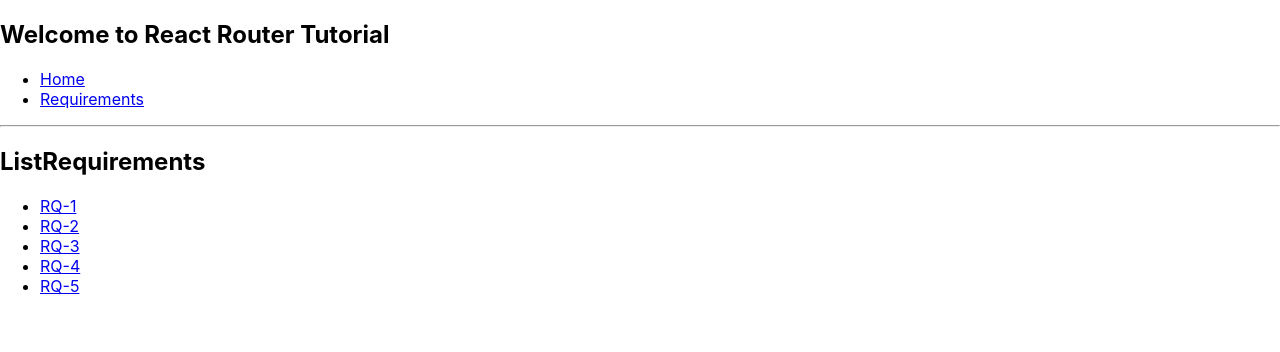
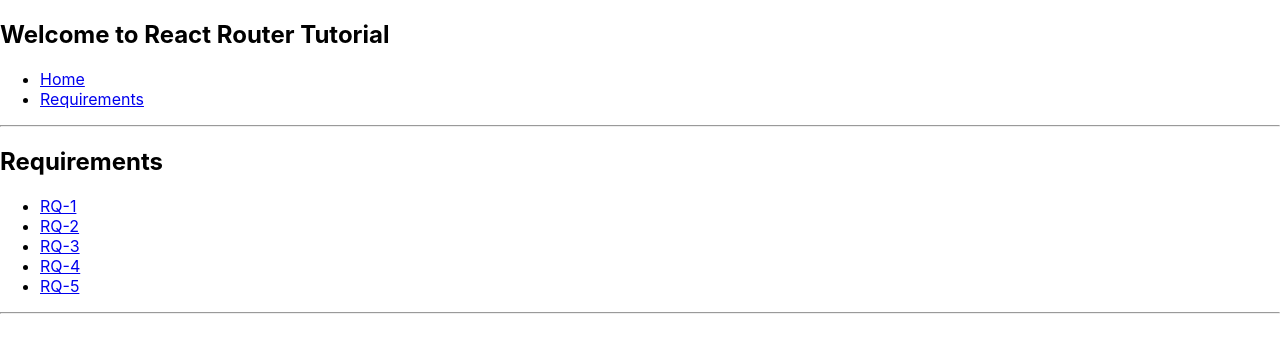
Before and after one commit to bmarcot/react-router-example, a React (Create React App) app: page /requirements in a window 1280 px wide. Shown: the top 352 px of the page. Built offline with nearby package versions, Linux system fonts and the light colour scheme.

Commit message:
Nested routes with requirement nav and details

```diff
--- a/src/ListRequirements.tsx
+++ /dev/null
@@ -1,21 +0,0 @@
-import React, { Component } from "react";
-import { Link } from "react-router-dom";
-
-class ListRequirements extends Component {
-  render() {
-    return (
-      <div>
-        <h2>ListRequirements</h2>
-        <ul>
-          {[1, 2, 3, 4, 5].map(number => (
-            <li key={number}>
-              <Link to={`/requirements/${number}`}>{"RQ-" + number}</Link>
-            </li>
-          ))}
-        </ul>
-      </div>
-    );
-  }
-}
-
-export default ListRequirements;
--- a/src/Requirements.tsx
+++ b/src/Requirements.tsx
@@ -1,15 +1,26 @@
 import React, { Component } from "react";
-import { Switch, Route } from "react-router-dom";
-import ListRequirements from "./ListRequirements";
+import { Link, Route } from "react-router-dom";
+import { RouteComponentProps } from "react-router-dom";
 import RequirementDetails from "./RequirementDetails";
 
-class Requirements extends Component {
+class Requirements extends Component<RouteComponentProps, {}> {
   render() {
     return (
-      <Switch>
-        <Route exact path="/requirements" component={ListRequirements} />
-        <Route path="/requirements/:reqId" component={RequirementDetails} />
-      </Switch>
+      <div>
+        <h2>Requirements</h2>
+        <ul>
+          {[1, 2, 3, 4, 5].map(id => (
+            <li key={id}>
+              <Link to={`${this.props.match.url}/${id}`}>{"RQ-" + id}</Link>
+            </li>
+          ))}
+        </ul>
+        <hr />
+        <Route
+          path={`${this.props.match.path}/:reqId`}
+          component={RequirementDetails}
+        />
+      </div>
     );
   }
 }
```
